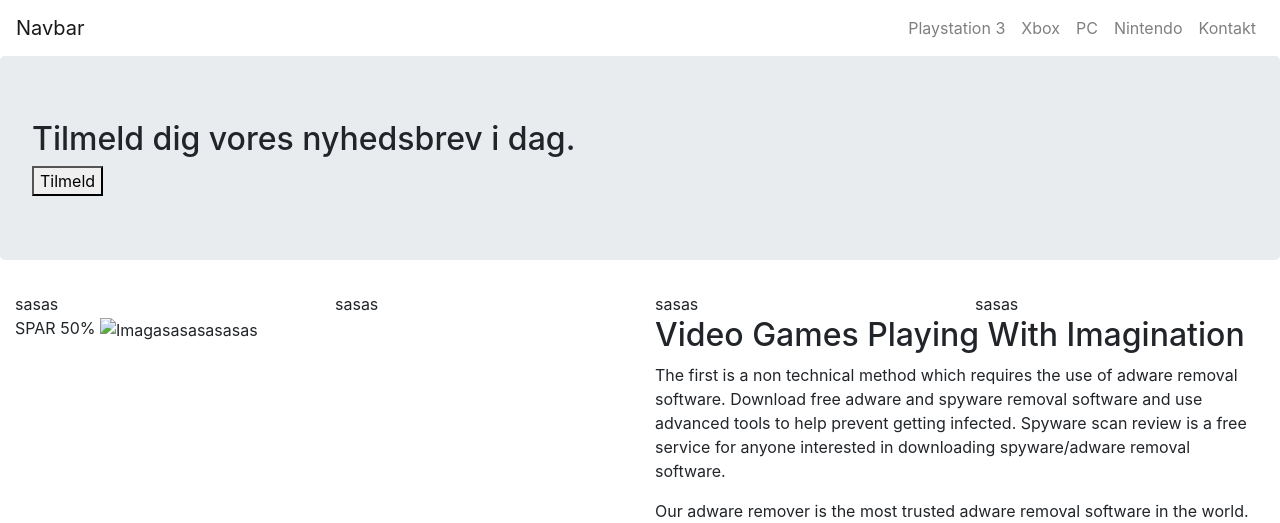
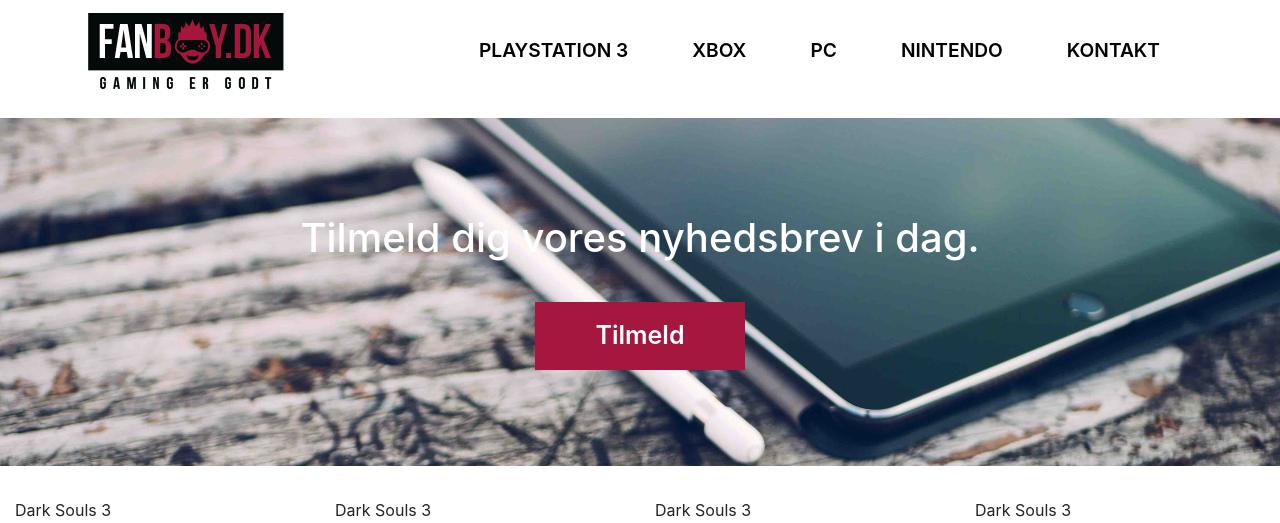
Before and after one commit to gabrieltanase/fanboy-landing-page, a PHP site: page / in a window 1280 px wide. Shown: the top 523 px of the page. Run offline with PHP 8.4, Linux system fonts and the light colour scheme; some libraries are stand-ins or nearby versions.

Commit message:
Header and jumbotron sections

```diff
--- a/css/main.css
+++ b/css/main.css
@@ -1,2 +1,42 @@
-h1 {
-  color: red; }
+/* Navigation section styles */
+.masthead {
+  padding: .5rem 5.5rem 1.5rem; }
+
+.navbar-light .navbar-nav {
+  text-transform: uppercase; }
+  .navbar-light .navbar-nav .nav-item {
+    border-bottom: 2px solid white; }
+    .navbar-light .navbar-nav .nav-item:hover {
+      box-sizing: border-box;
+      border-bottom: 2px solid #a5173e; }
+  .navbar-light .navbar-nav .nav-link {
+    font-size: 1.2em;
+    color: #000;
+    font-weight: 600;
+    padding: 1rem 2rem; }
+    .navbar-light .navbar-nav .nav-link:hover {
+      color: #000; }
+
+.jumbotron {
+  border-radius: 0;
+  background: #fff url("../img/ipad.jpg") no-repeat center;
+  background-size: cover;
+  min-height: 340px;
+  text-align: center;
+  padding: 6rem; }
+  .jumbotron h1 {
+    color: #fff;
+    margin-bottom: 40px; }
+  .jumbotron button {
+    color: #fff;
+    background-color: #a5173e;
+    border: none;
+    padding: 15px 60px;
+    font-size: 25px;
+    font-weight: 600; }
+
+@media (max-width: 575.98px) {
+  .masthead {
+    padding: 0.5rem 1rem; }
+  .jumbotron {
+    padding: 2rem 1rem; } }
--- a/index.html
+++ b/index.html
@@ -1,17 +1,21 @@
 <!DOCTYPE html>
 <html>
     <head>
-        <link rel="stylesheet" href="https://maxcdn.bootstrapcdn.com/bootstrap/4.0.0/css/bootstrap.min.css" integrity="sha384-Gn5384xqQ1aoWXA+058RXPxPg6fy4IWvTNh0E263XmFcJlSAwiGgFAW/dAiS6JXm"
-            crossorigin="anonymous">
+        <link rel="stylesheet" href="https://maxcdn.bootstrapcdn.com/bootstrap/4.0.0/css/bootstrap.min.css" integrity="sha384-Gn5384xqQ1aoWXA+058RXPxPg6fy4IWvTNh0E263XmFcJlSAwiGgFAW/dAiS6JXm" crossorigin="anonymous">
+
+        <link href="https://fonts.googleapis.com/css?family=Oswald:400,600" rel="stylesheet">
+        <link href="https://fonts.googleapis.com/css?family=Open+Sans:400,600" rel="stylesheet">
+
         <link rel="stylesheet" href="./css/main.css">
+
         <meta name="viewport" content="width=device-width, initial-scale=1, shrink-to-fit=no">
         <meta charset="utf-8">
         <title>Fanboy App</title>
     </head>
     <body>
 
-        <nav class="masthead navbar navbar-expand-sm navbar-light bg-white">
-            <a class="navbar-brand" href="#">Navbar</a>
+        <nav class="masthead navbar navbar-expand-lg navbar-light bg-white">
+            <a class="navbar-brand" href="#"><img class="img-fluid" src="./img/nav_logo.png" alt="Fanboy Logo"></a>
 
             <button class="navbar-toggler" type="button" data-toggle="collapse" data-target="#navbarMenu" aria-controls="navbarTogglerDemo01"
                 aria-expanded="false" aria-label="Toggle navigation">
@@ -41,17 +45,19 @@
         </nav>
 
         <section class="jumbotron">
-            <h2>Tilmeld dig vores nyhedsbrev i dag.</h2>
-            <button>Tilmeld</button>
+            <!-- <div class="align-middle"> -->
+                <h1>Tilmeld dig vores nyhedsbrev i dag.</h1>
+                <button class="">Tilmeld</button>
+            <!-- </div> -->
         </section>
 
         <section class="products">
             <div class="container-fluid">
                 <div class="row">
-                    <div class="col-md-3">sasas</div>
-                    <div class="col-md-3">sasas</div>
-                    <div class="col-md-3">sasas</div>
-                    <div class="col-md-3">sasas</div>
+                    <div class="col-md-3">Dark Souls 3</div>
+                    <div class="col-md-3">Dark Souls 3</div>
+                    <div class="col-md-3">Dark Souls 3</div>
+                    <div class="col-md-3">Dark Souls 3</div>
                 </div>
             </div>
         </section>
--- a/scss/main.scss
+++ b/scss/main.scss
@@ -1 +1,3 @@
 @import 'header';
+@import 'jumbotron';
+@import 'mediaQueries';
```
Also changed, not shown: scss/_header.scss (+30 -2 lines), scss/_jumbotron.scss (added, +22 -0 lines), scss/_mediaQueries.scss (added, +9 -0 lines), img/ipad.jpg (added), img/nav_logo.png (added), 1 other file.
